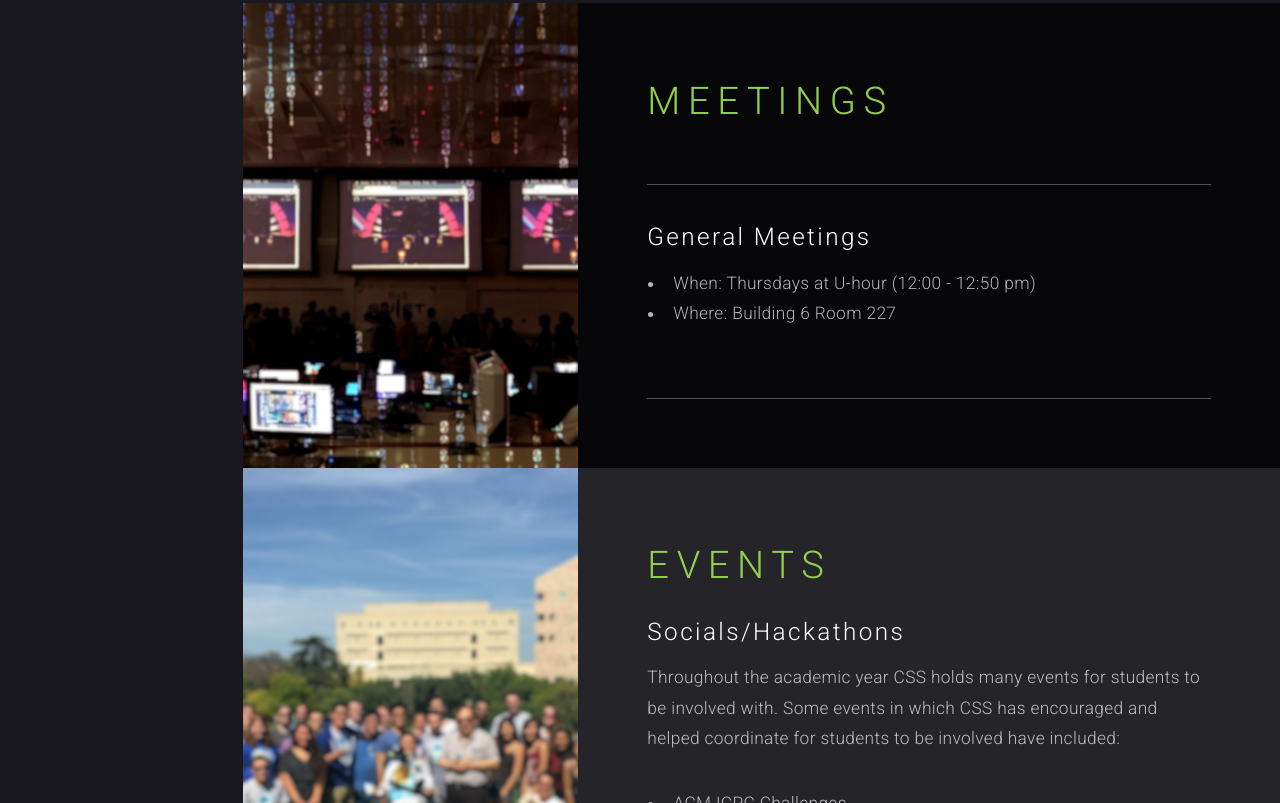
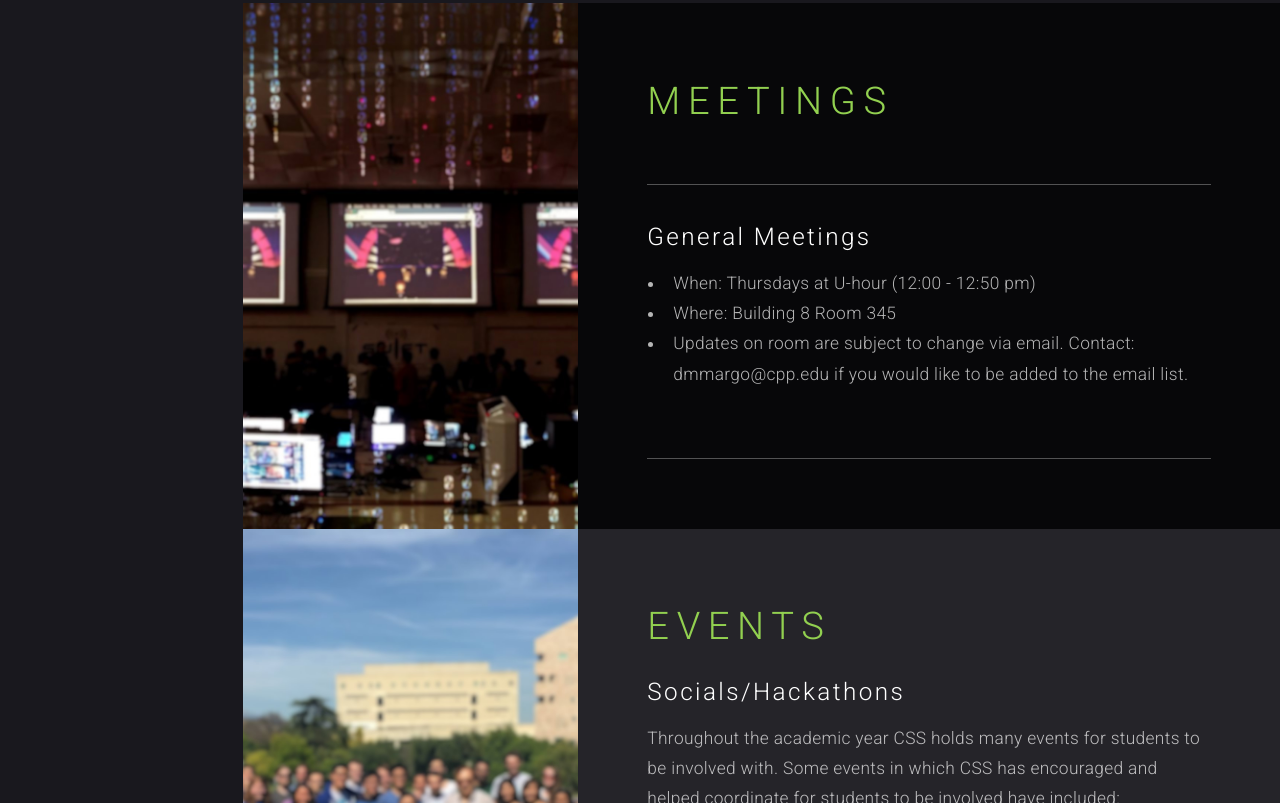
Before and after one commit to dmmargo/cpp-css.github.io, a plain HTML site: page index.html in a window 1280 px wide. Shown: the part 1338-2141 px from the top of the page. Drawn offline with Linux system fonts and the light colour scheme.

Commit message:
updating meeting place

```diff
--- a/index.html
+++ b/index.html
@@ -72,7 +72,8 @@
                                     <h2>General Meetings</h2>
                                     <ul>
                                         <li>When: Thursdays at U-hour (12:00 - 12:50 pm)</li>
-                                        <li>Where: Building 6 Room 227</li>
+                                        <li>Where: Building 8 Room 345</li>
+                                        <li>Updates on room are subject to change via email. Contact: dmmargo@cpp.edu if you would like to be added to the email list.</li>
                                     </ul>
                                     <hr>
                                 </div>
```
